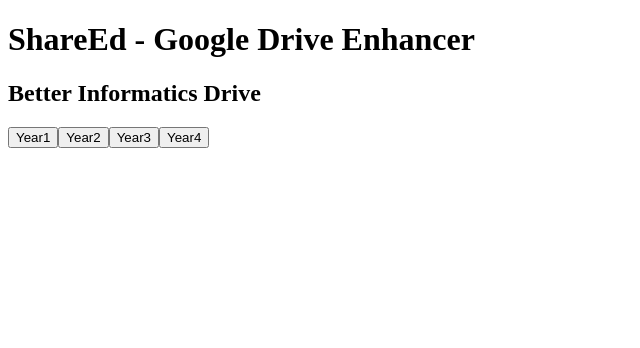
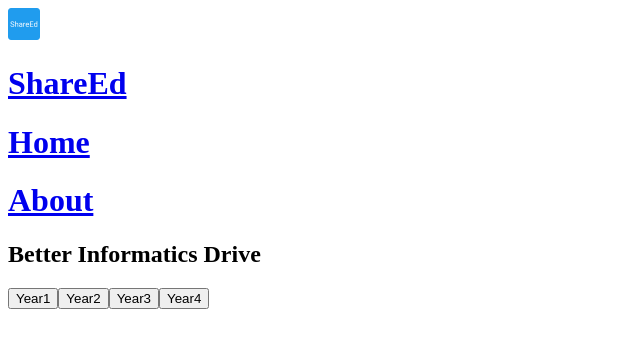
Before and after one commit to ChefYeum/ShareEd, a React app in the folder web/: page / in a window 1280 px wide. Shown: the top 348 px of the page, without its empty margins (0-640 px from the left). Built offline with nearby package versions, Linux system fonts and the light colour scheme.

Commit message:
updated css classes, added elements

```diff
--- a/web/src/components/NavBar.js
+++ b/web/src/components/NavBar.js
@@ -1,9 +1,13 @@
 import React, { Component } from 'react';
+import logo from '../images/favicon-32x32.png'
 
 function NavBar(){
     return(
-        <div className={'container'} >
-            <h1 className='center text-center alternate-background'>ShareEd - Google Drive Enhancer</h1>
+        <div className="navbar-div" >
+            <img className='vertical-center left' src={logo}/>
+            <h1 className='text-left no-margin-top left'><a className='no-link-effects'href='#'>ShareEd</a></h1>
+            <h1 className='text-left no-margin-top right'><a href='#'>Home</a></h1>
+            <h1 className='text-left no-margin-top right'><a href='#'>About</a></h1>
         </div>
     )
 }
```
